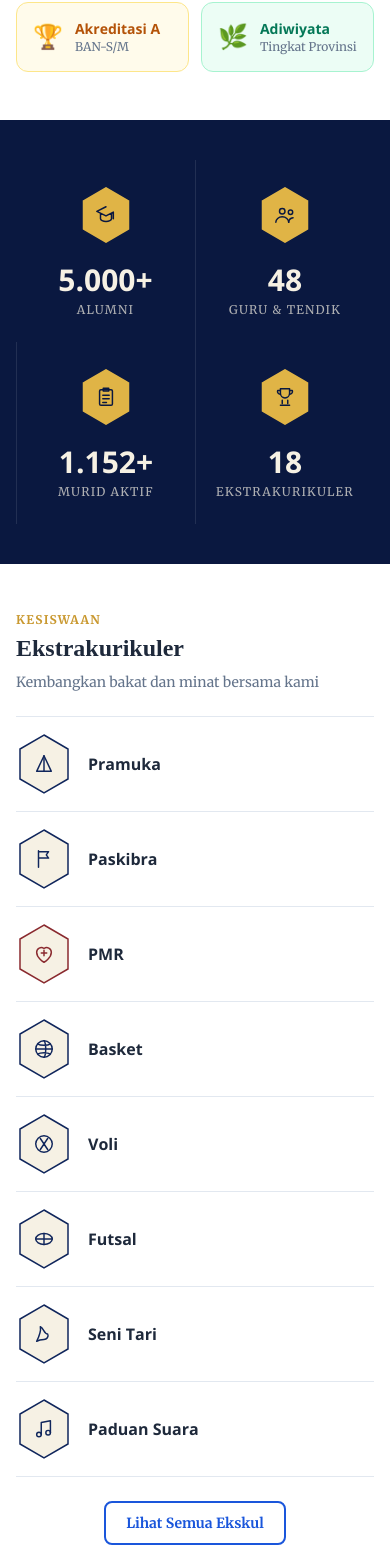
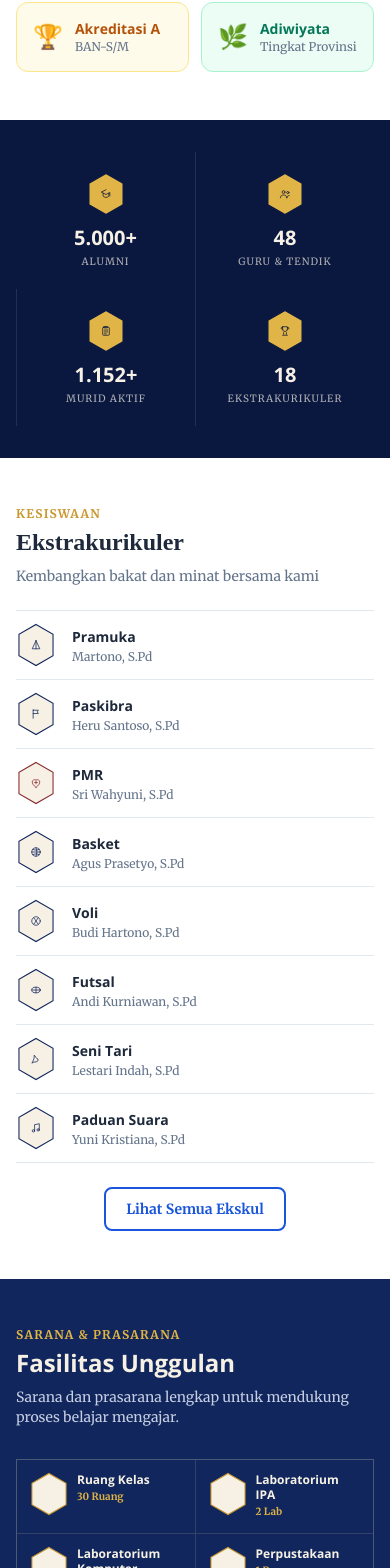
Before and after one commit to Priyan000112/smpn1karanganyar, a Next.js app: page / in a window 390 px wide. Shown: the part 2160-3728 px from the top of the page. Built offline with nearby package versions, Linux system fonts and the light colour scheme.

Commit message:
fix: mobile responsive untuk stats/ekskul/fasilitas — badge kecil, padding rapat

```diff
--- a/components/EkskulSection.tsx
+++ b/components/EkskulSection.tsx
@@ -37,10 +37,15 @@ export default function EkskulSection() {
 
         <div className="border-t border-slate-200 dark:border-slate-700">
           {ekskulData.map((ekskul) => (
-            <div key={ekskul.nama} className="grid grid-cols-[56px_1fr] sm:grid-cols-[56px_1fr_1fr] gap-4 sm:gap-5 items-center py-4 border-b border-slate-200 dark:border-slate-700">
-              <HexBadge variant="on-cream" accent={ekskul.accent} size="md" glyphPath={ekskul.glyph} />
-              <h3 className="font-bold text-slate-800 dark:text-slate-100 text-base" style={{ fontFamily: 'Open Sans, sans-serif' }}>
+            <div key={ekskul.nama} className="grid grid-cols-[44px_1fr] sm:grid-cols-[56px_1fr_1fr] gap-3 sm:gap-5 items-start py-3 md:py-4 border-b border-slate-200 dark:border-slate-700">
+              <HexBadge variant="on-cream" accent={ekskul.accent} size="sm" glyphPath={ekskul.glyph} />
+              <div className="sm:contents">
+                <h3 className="font-bold text-slate-800 dark:text-slate-100 text-sm md:text-base pt-1" style={{ fontFamily: 'Open Sans, sans-serif' }}>
                   {ekskul.nama}
+                  {/* Deskripsi singkat di mobile */}
+                  <span className="block sm:hidden text-xs font-normal text-slate-500 dark:text-slate-400 mt-0.5" style={{ fontFamily: 'Merriweather, serif' }}>
+                    {ekskul.pembina}
+                  </span>
                 </h3>
                 <div className="hidden sm:block">
                   <p className="text-sm text-slate-500 dark:text-slate-400 leading-relaxed" style={{ fontFamily: 'Merriweather, serif' }}>
@@ -49,6 +54,7 @@ export default function EkskulSection() {
                   <span className="block mt-1 text-xs font-bold" style={{ color: '#c9982f', fontFamily: 'Open Sans, sans-serif' }}>
                     Pembina: {ekskul.pembina}
                   </span>
+                </div>
               </div>
             </div>
           ))}
--- a/components/FasilitasSection.tsx
+++ b/components/FasilitasSection.tsx
@@ -38,12 +38,14 @@ export default function FasilitasSection() {
 
         <div className="grid grid-cols-2 sm:grid-cols-3 gap-px" style={{ background: 'rgba(230,220,190,0.15)', border: '1px solid rgba(230,220,190,0.15)' }}>
           {fasilitasData.map((f) => (
-            <div key={f.nama} className="flex gap-4 p-5 md:p-6" style={{ background: '#10265c' }}>
-              <HexBadge variant="on-navy" accent={f.accent} size="md" glyphPath={f.glyph} />
-              <div>
-                <h3 className="font-bold text-sm md:text-base" style={{ color: '#f6f1e4', fontFamily: 'Open Sans, sans-serif' }}>{f.nama}</h3>
-                <p className="text-xs font-bold my-1" style={{ color: '#e0b446' }}>{f.jumlah}</p>
-                <p className="text-xs hidden sm:block" style={{ color: '#b9c2dc', lineHeight: 1.45, fontFamily: 'Merriweather, serif' }}>{f.deskripsi}</p>
+            <div key={f.nama} className="flex gap-2 md:gap-4 p-3 md:p-6" style={{ background: '#10265c' }}>
+              <div className="flex-shrink-0">
+                <HexBadge variant="on-navy" accent={f.accent} size="sm" glyphPath={f.glyph} />
+              </div>
+              <div className="min-w-0">
+                <h3 className="font-bold text-xs md:text-sm leading-tight" style={{ color: '#f6f1e4', fontFamily: 'Open Sans, sans-serif' }}>{f.nama}</h3>
+                <p className="text-2xs md:text-xs font-bold mt-0.5 mb-0.5 md:my-1" style={{ color: '#e0b446' }}>{f.jumlah}</p>
+                <p className="text-2xs hidden sm:block" style={{ color: '#b9c2dc', lineHeight: 1.45, fontFamily: 'Merriweather, serif' }}>{f.deskripsi}</p>
               </div>
             </div>
           ))}
--- a/components/StatsSection.tsx
+++ b/components/StatsSection.tsx
@@ -51,18 +51,18 @@ const stats = [
 
 export default function StatsSection() {
   return (
-    <section className="py-10 md:py-14" style={{ background: '#0a1840' }}>
+    <section className="py-8 md:py-14" style={{ background: '#0a1840' }}>
       <div className="max-w-7xl mx-auto px-4 sm:px-6">
         <div className="grid grid-cols-2 lg:grid-cols-4 divide-x divide-white/10">
           {stats.map((stat) => (
-            <div key={stat.label} className="text-center px-4 py-6 md:py-8 md:px-8">
-              <div className="flex justify-center mb-4">
-                <HexBadge variant="achieve" size="md" glyphPath={stat.glyph} />
+            <div key={stat.label} className="text-center px-2 py-5 md:py-8 md:px-8">
+              <div className="flex justify-center mb-2 md:mb-4">
+                <HexBadge variant="achieve" size="sm" glyphPath={stat.glyph} />
               </div>
-              <p className="text-3xl md:text-4xl font-bold mb-1" style={{ fontFamily: 'Open Sans, sans-serif', color: '#f6f1e4' }}>
+              <p className="text-xl md:text-4xl font-bold mb-0.5" style={{ fontFamily: 'Open Sans, sans-serif', color: '#f6f1e4' }}>
                 <Counter target={stat.value} suffix={stat.suffix} />
               </p>
-              <p className="text-xs uppercase tracking-widest opacity-70" style={{ color: '#f6f1e4' }}>
+              <p className="text-2xs md:text-xs uppercase tracking-widest opacity-70" style={{ color: '#f6f1e4' }}>
                 {stat.label}
               </p>
             </div>
```
Lines whose indentation alone changed are shown as unchanged.
